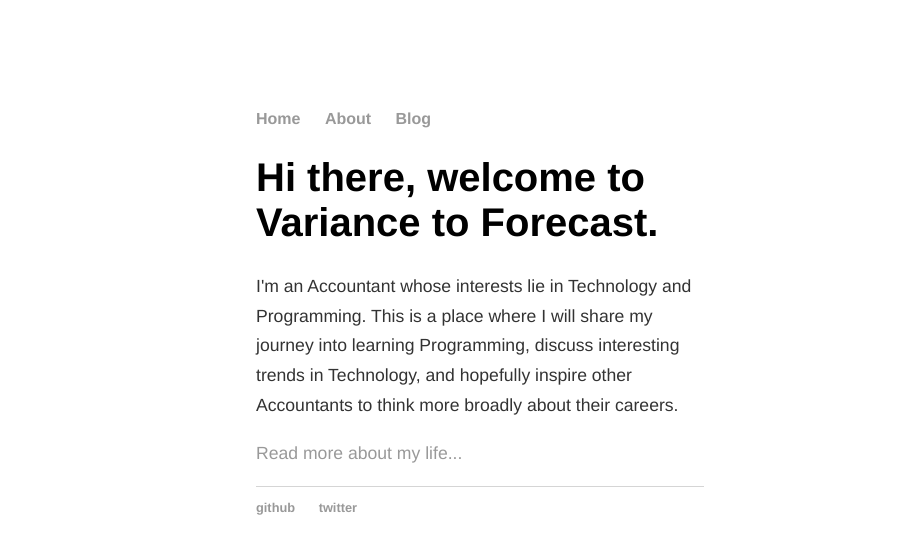
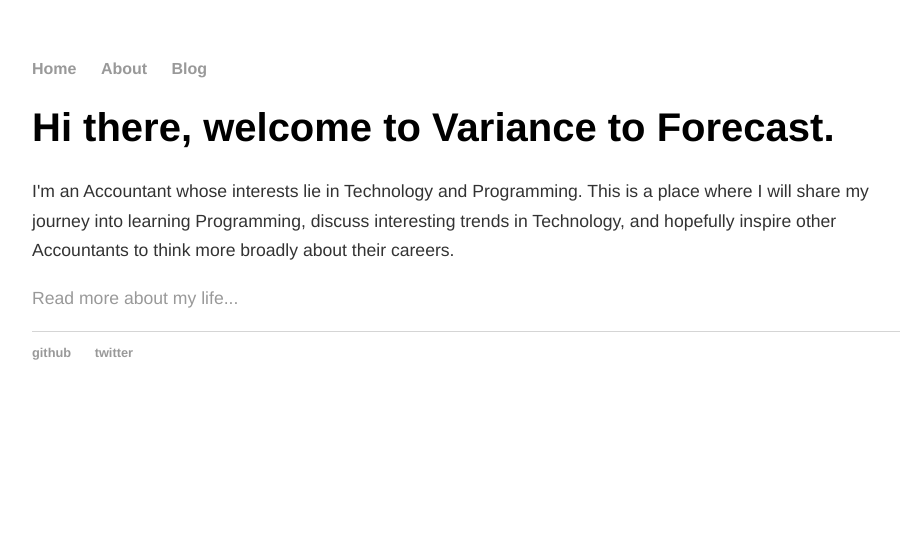
Before and after one commit to variancetoforecast/variancetoforecast.github.io, a Jekyll site: the page built from index.html, in a window 1280 px wide. Shown: the top 554 px of the page, without its empty margins (160-1060 px from the left). Built offline with Jekyll 4.4.1, drawn with Linux system fonts in a browser that asks for light colours.

Commit message:
Update main.css

```diff
--- a/css/main.css
+++ b/css/main.css
@@ -1,6 +1,6 @@
 body {
-    margin: 110px auto;
-    width: 35%;
+    margin: 60px auto;
+    width: 70%;
 }
 
 nav ul, footer ul {
```
